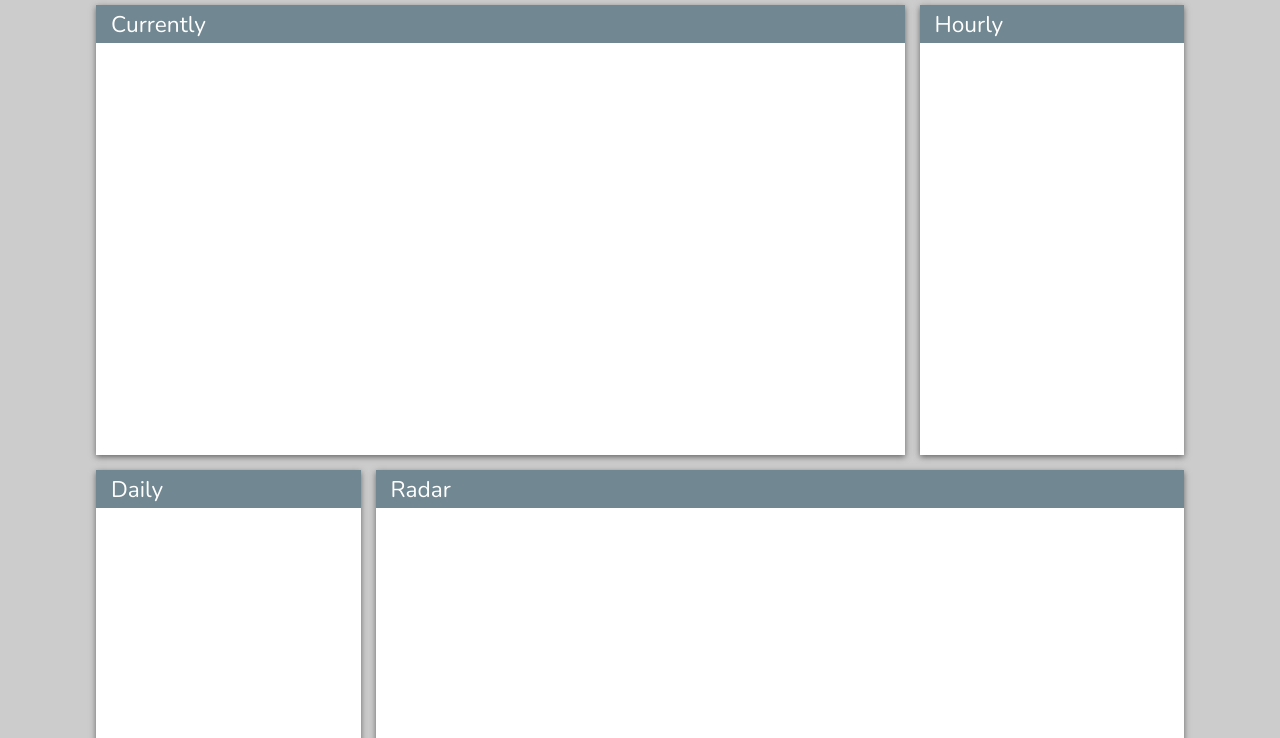
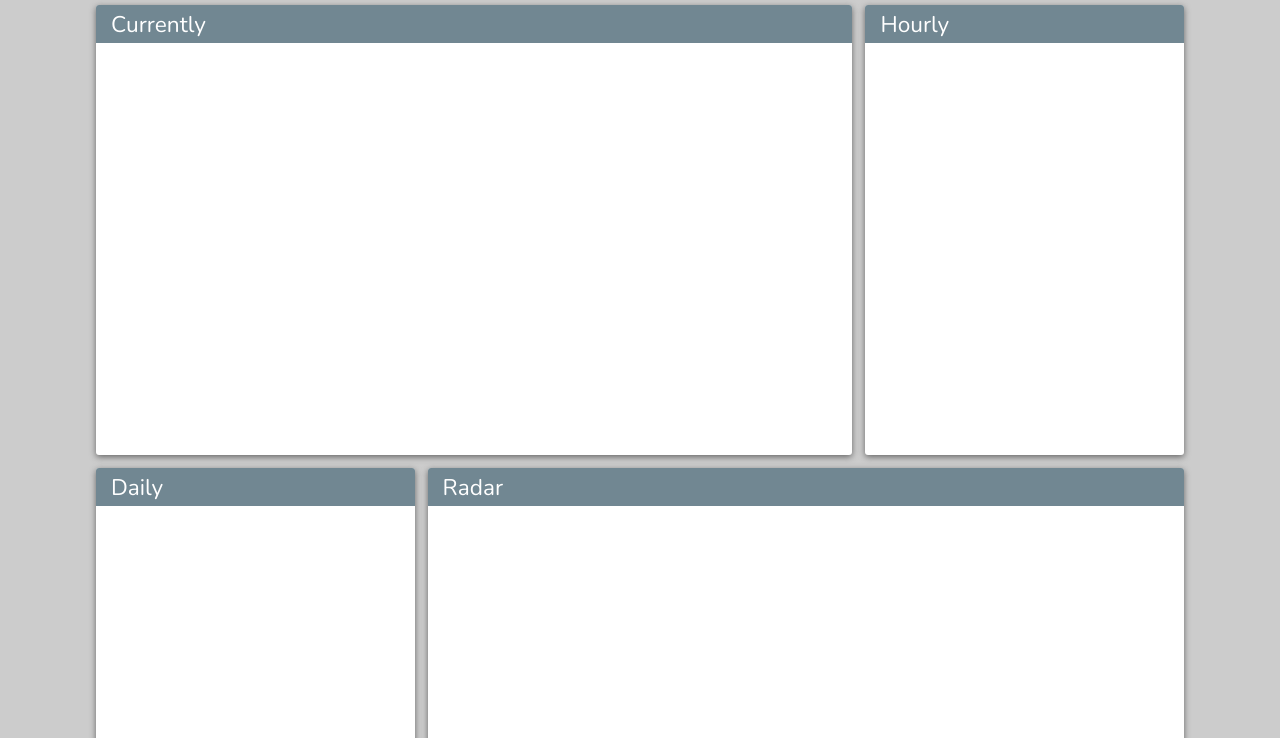
Before and after one commit to ajessefowler/thunderbolt-web, a plain HTML site: page index.html in a window 1280 px wide. Shown: the part 62-800 px from the top of the page. Drawn offline with nearby package versions, Linux system fonts and the light colour scheme; some packages are replaced by stand-ins of ours.

Commit message:
cards are now actually cards instead of tiles

```diff
--- a/css/main.css
+++ b/css/main.css
@@ -41,6 +41,8 @@ h3 {
 	width: 100%;
 	height: 38px;
 	background-color: #718792;
+	border-top-right-radius: 3px;
+	border-top-left-radius: 3px;
 }
 
 #logo {
@@ -130,8 +132,8 @@ h3 {
 	display: grid;
 	width: 85%;
 	grid-template-rows: 450px 450px;
-	grid-template-columns: 1fr 2fr 1fr;
-	grid-gap: 15px;
+	grid-template-columns: 1.5fr 2fr 1.5fr;
+	grid-gap: 13px;
 	margin-right: auto;
 	margin-left: auto;
 	padding-top: 67px;
@@ -141,6 +143,7 @@ h3 {
 #container > div {
 	background-color: white;
 	box-shadow: 0px 2px 6px #666666;
+	border-radius: 3px;
 }
 
 #currently {
```
